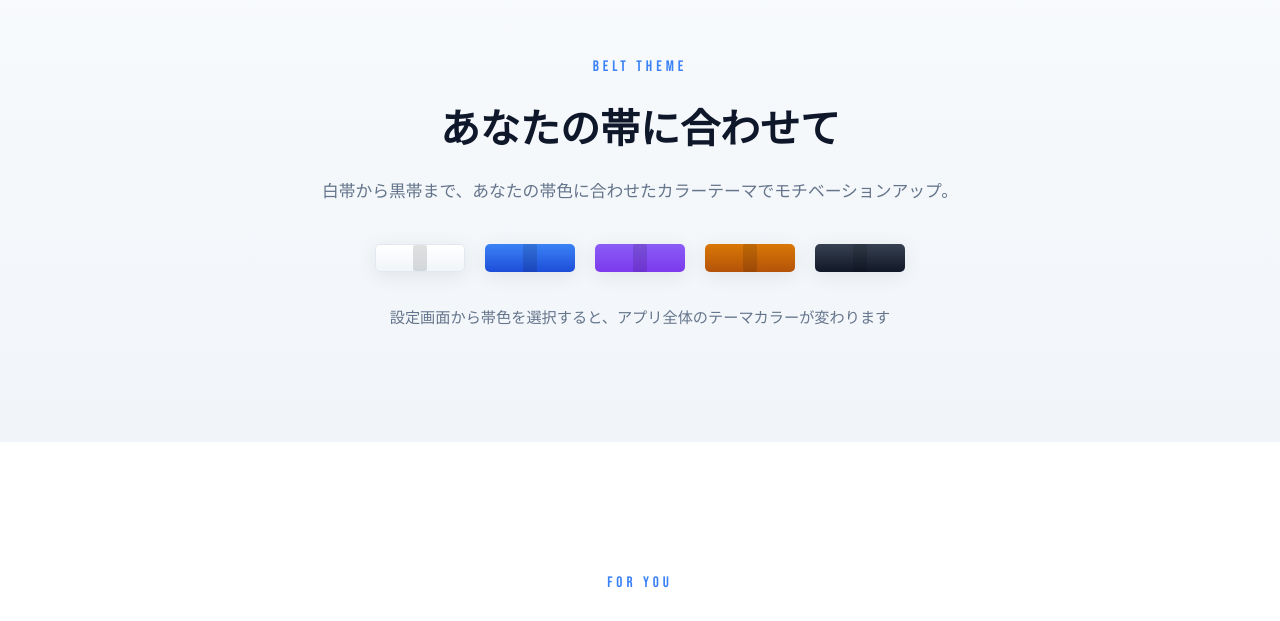
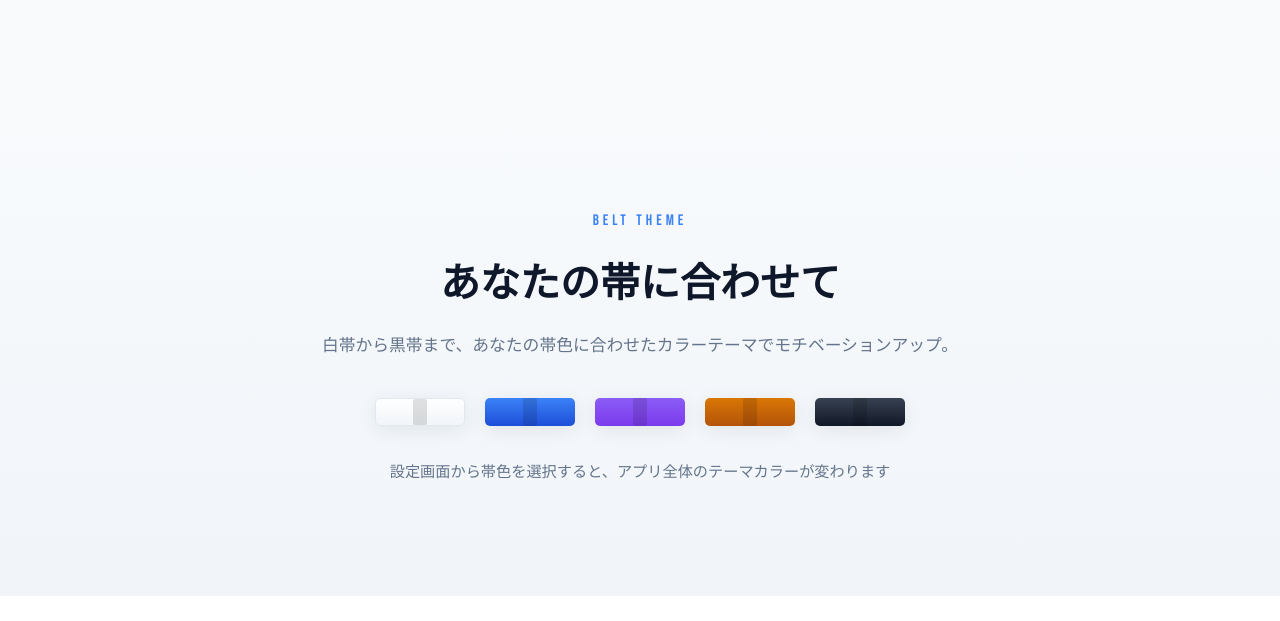
Before and after one commit to shopreme0123/bjj-hub, a Next.js app: page / in a window 1280 px wide. Shown: the part 1619-2240 px from the top of the page. Built offline with nearby package versions, Linux system fonts and the light colour scheme.

Commit message:
ランディングページに広告を追加
- Features後に広告セクションを追加
- Use Cases後に広告セクションを追加
- AdSense初期化コードを追加
- 広告セクション用CSSスタイルを追加

```diff
--- a/src/app/page.tsx
+++ b/src/app/page.tsx
@@ -4,8 +4,24 @@ import Link from 'next/link';
 import Image from 'next/image';
 import { useState, useEffect } from 'react';
 
+declare global {
+  interface Window {
+    adsbygoogle: any[];
+  }
+}
+
 export default function LandingPage() {
   const [activeSection, setActiveSection] = useState('');
+
+  // AdSense初期化
+  useEffect(() => {
+    try {
+      (window.adsbygoogle = window.adsbygoogle || []).push({});
+      (window.adsbygoogle = window.adsbygoogle || []).push({});
+    } catch (err) {
+      console.error('AdSense error:', err);
+    }
+  }, []);
 
   useEffect(() => {
     const handleScroll = () => {
@@ -1182,6 +1198,19 @@ export default function LandingPage() {
           .lp-footer-brand p {
             margin: 0 auto;
           }
+        }
+
+        .lp-ad-section {
+          max-width: 1100px;
+          margin: 0 auto;
+          padding: 2rem;
+          text-align: center;
+        }
+
+        .lp-ad-section ins {
+          background: #f8fafc;
+          min-height: 90px;
+          border-radius: 8px;
         }
 
         @media (max-width: 600px) {
@@ -1381,6 +1410,18 @@ export default function LandingPage() {
         </div>
       </section>
 
+      {/* 広告セクション */}
+      <div className="lp-ad-section">
+        <ins
+          className="adsbygoogle"
+          style={{ display: 'block' }}
+          data-ad-client="ca-pub-3394335051689473"
+          data-ad-slot="1234567890"
+          data-ad-format="auto"
+          data-full-width-responsive="true"
+        />
+      </div>
+
       {/* Belt Theme */}
       <section className="lp-belt-section" id="belts">
         <div className="lp-belt-display">
@@ -1423,6 +1464,18 @@ export default function LandingPage() {
           ))}
         </div>
       </section>
+
+      {/* 広告セクション2 */}
+      <div className="lp-ad-section">
+        <ins
+          className="adsbygoogle"
+          style={{ display: 'block' }}
+          data-ad-client="ca-pub-3394335051689473"
+          data-ad-slot="2345678901"
+          data-ad-format="horizontal"
+          data-full-width-responsive="true"
+        />
+      </div>
 
       {/* PWA Install */}
       <section className="lp-install-section" id="install">
```
Also changed, not shown: 1 other file (tests, documents, lock files or other folders).
